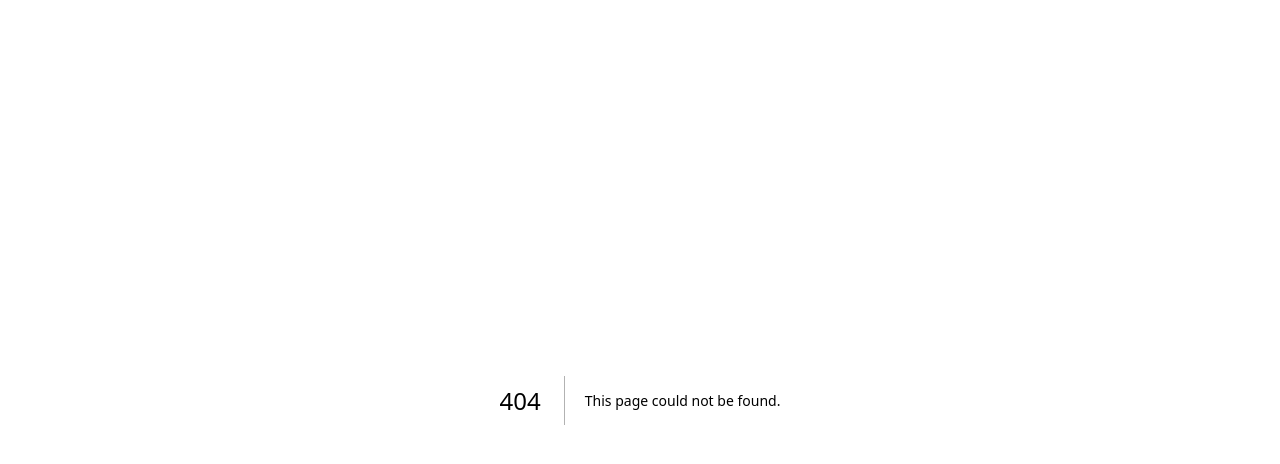
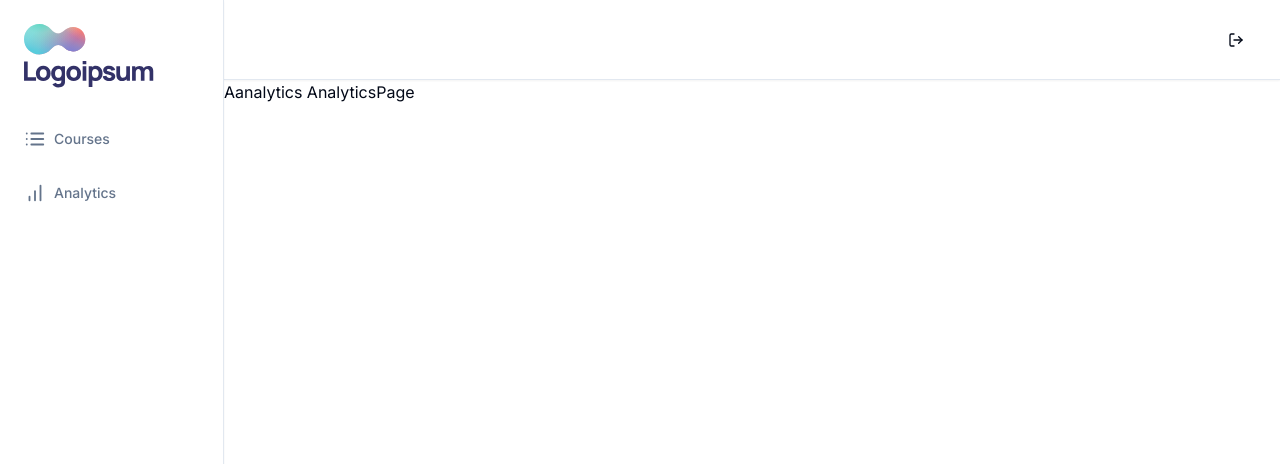
Before and after one commit to shakilshegu/skl-tutorial, a Next.js app: page /teacher/analyitics in a window 1280 px wide. Before the commit this address had no page. Shown: the top 464 px of the page. Built offline with nearby package versions, Linux system fonts and the light colour scheme.

Commit message:
new commit and AnalyticsPage

```diff
--- /dev/null
+++ b/app/(dashboard)/(routes)/teacher/analyitics/page.tsx
@@ -0,0 +1,11 @@
+
+
+const AnalyticsPage = () => {
+  return (
+    <div>
+      Aanalytics AnalyticsPage
+    </div>
+  )
+}
+
+export default AnalyticsPage
--- a/app/(dashboard)/_components/sidebar-routes.tsx
+++ b/app/(dashboard)/_components/sidebar-routes.tsx
@@ -1,5 +1,6 @@
 "use client"
 
+import { usePathname } from "next/navigation";
 import { BarChart, Compass, Layout, List } from "lucide-react"
 import Sidebaritem from "./sidebaritem";
 
@@ -32,7 +33,13 @@ const teacherRoutes = [
 ]
 
 const Sidebarroutes = () => {
-  const routes = gustRoutes;
+
+  const pathname = usePathname()
+  const isTeacherPage = pathname?.includes("/teacher");
+
+  const routes = isTeacherPage ? teacherRoutes:gustRoutes;
+
+
   return (
     <div className="flex flex-col w-full">
       {routes.map((route) => (
```
